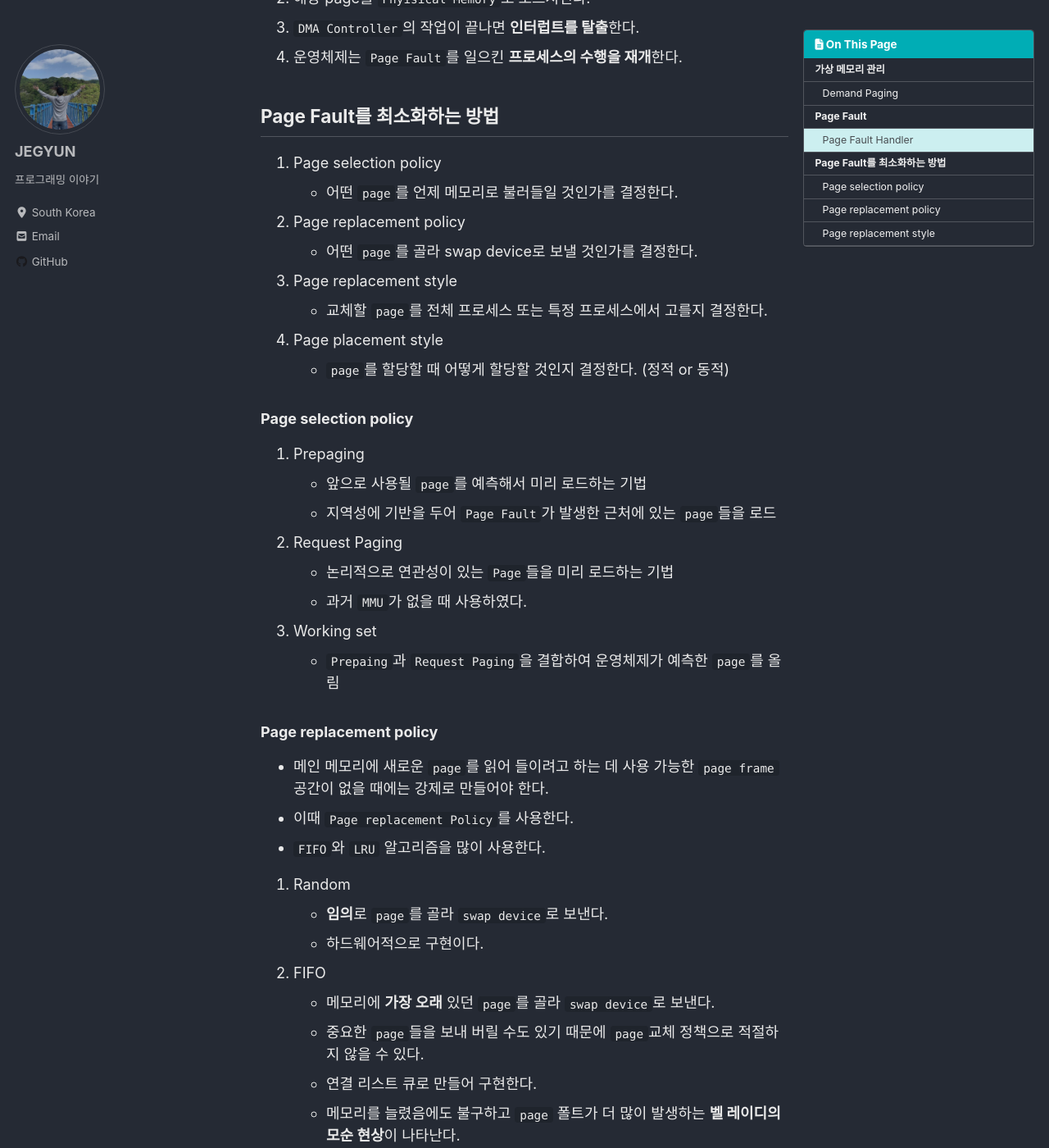
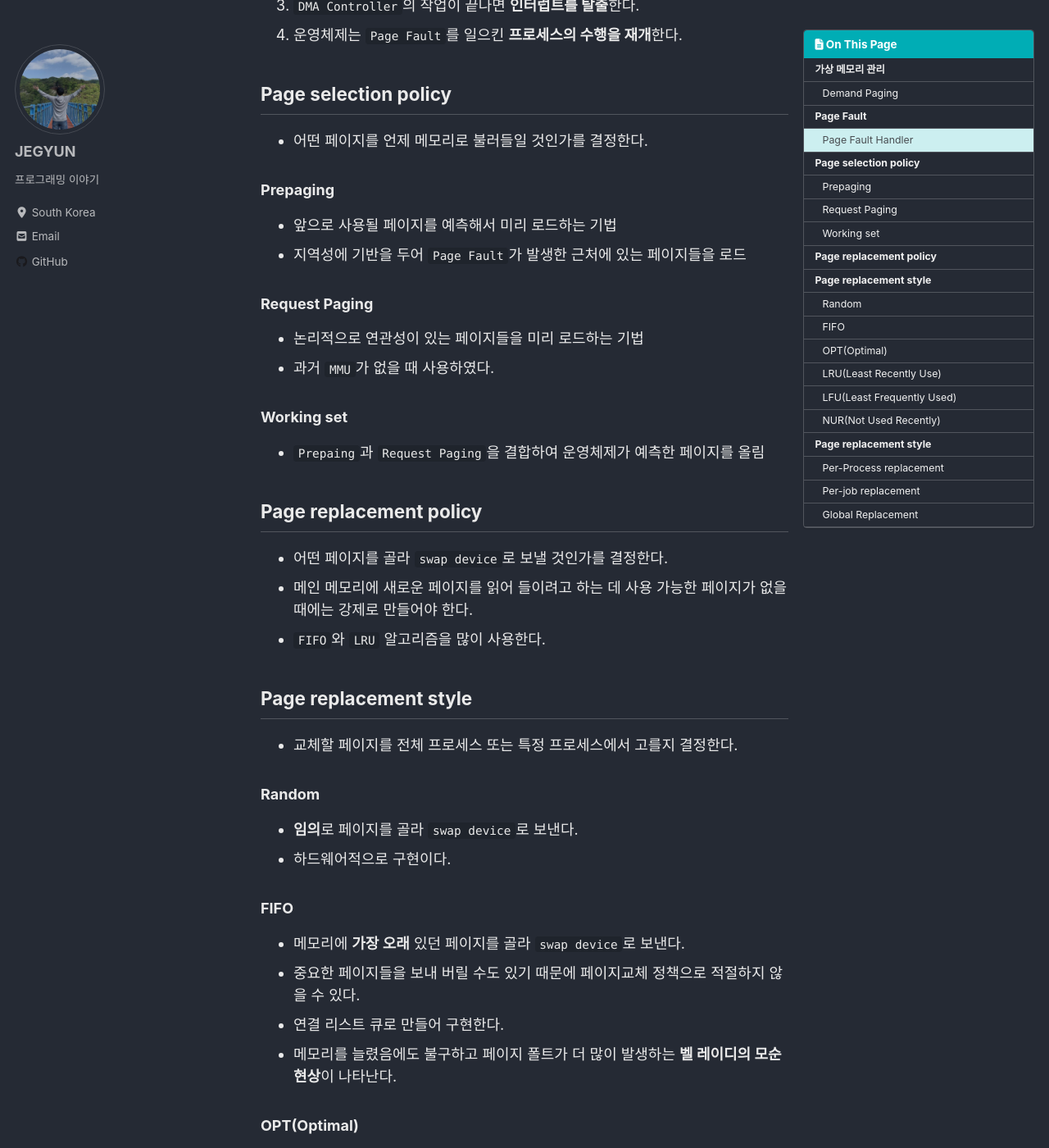
Before and after one commit to tdm1223/tdm1223.github.io, a Jekyll site: the page built from _posts/OperatingSystem/2021-04-18-OS11.md, in a window 1280 px wide and 1400 px high, scrolled down 1139 px. Shown: the whole window at 82% size. Built offline with Jekyll 4.4.1, drawn with Linux system fonts in a browser that asks for light colours; cached includes are drawn as plain includes; nearby versions of some CDN libraries; comment, search, counter and statistics services are not loaded; some of the changed text lies outside the part shown.

Commit message:
Update OS10, OS11

```diff
--- a/_posts/OperatingSystem/2021-04-18-OS11.md
+++ b/_posts/OperatingSystem/2021-04-18-OS11.md
@@ -19,101 +19,97 @@ toc: true
 ---
 
 ## 가상 메모리 관리
-- 프로그램이 필요로 하는 모든 메모리가 `physical memory`에 있을 필요는 없고 **프로그램의 일부**만이 실행을 위한 `memory`를 필요로 한다.
-- `physical memory`로부터 `logical memory`를 분리한다.
-  - `logical` 주소 공간은 `physical` 주소 공간보다 훨씬 클 수 있다.
+- 프로그램이 필요로 하는 모든 메모리가 물리 메모리에 있을 필요는 없고 **프로그램의 일부**만이 실행을 위한 메모리를 필요로 한다.
+- 물리 메모리로부터 논리 메모리를 분리한다.
+  - 논리 주소 공간은 물리 주소 공간보다 훨씬 클 수 있다.
 - 가상 메모리는 `Demand Paging`과 `Demand Segmentation`을 통해 구현될 수 있다.
 
 ### Demand Paging
-- 프로그램이 필요로 하는 모든 메모리가 `physical memory`에 있어야 하는 것은 아니다.
+- 프로그램이 필요로 하는 모든 메모리가 물리 메모리에 있어야 하는 것은 아니다.
 - 프로그램은 지역성을 가지고 있기 때문에 필요한 것만 물리 메모리에 올려서 사용한다.
   - 프로그램은 **가장 최근에 접근했던 데이터**를 다시 접근하는 경향이 있다.
   - **최근에 참조했던 데이터 근처의 주소**를 참조하는 경향이 있다는 것이다.
 - 프로그램의 지역성 때문에 `Demand Paging`이 가능하다.
-- `Demand Paging`은 자주 액세스 되는 page들만 필요할 때 읽어 들이는 것이다.
+- `Demand Paging`은 자주 액세스 되는 페이지들만 필요할 때 읽어 들이는 것이다.
 
 ## Page Fault
-- 가상 주소가 가리키는 page가 `physical Memory`에 없어서 **프로세스가 더 이상 진행할 수 없는 상태**를 운영체제에게 알려주는 **인터럽트**이다.
-- `Page Fault`가 발생하면 수행 중이던 프로세스는 차단이 되고 `Page Fault handler`가 나타난다.
+- 가상 주소가 가리키는 페이지가 물리 메모리에 없어서 **프로세스가 더 이상 진행할 수 없는 상태**를 운영체제에게 알려주는 **인터럽트**이다.
+- `Page Fault`가 발생하면 수행 중이던 프로세스는 차단 되고 `Page Fault handler`가 나타난다.
 
 ### Page Fault Handler
-1. `DMA Controller`에게 해당 page의 주소를 전달한다.
-2. 해당 page를 `Phyisical Memory`로 로드시킨다.
+1. `DMA Controller`에게 해당 페이지의 주소를 전달한다.
+2. 해당 페이지를 `Phyisical Memory`로 로드시킨다.
 3. `DMA Controller`의 작업이 끝나면 **인터럽트를 탈출**한다.
 4. 운영체제는 `Page Fault`를 일으킨 **프로세스의 수행을 재개**한다.
 
-## Page Fault를 최소화하는 방법
-1. Page selection policy
-  - 어떤 `page`를 언제 메모리로 불러들일 것인가를 결정한다.
-2. Page replacement policy
-  - 어떤 `page`를 골라 swap device로 보낼 것인가를 결정한다.
-3. Page replacement style
-  - 교체할 `page`를 전체 프로세스 또는 특정 프로세스에서 고를지 결정한다.
-4. Page placement style
-  - `page`를 할당할 때 어떻게 할당할 것인지 결정한다. (정적 or 동적)
+## Page selection policy
+- 어떤 페이지를 언제 메모리로 불러들일 것인가를 결정한다.
 
-### Page selection policy
-1. Prepaging
-- 앞으로 사용될 `page`를 예측해서 미리 로드하는 기법
-- 지역성에 기반을 두어 `Page Fault`가 발생한 근처에 있는 `page`들을 로드
+### Prepaging
+- 앞으로 사용될 페이지를 예측해서 미리 로드하는 기법
+- 지역성에 기반을 두어 `Page Fault`가 발생한 근처에 있는 페이지들을 로드
 
-2. Request Paging
-- 논리적으로 연관성이 있는 `Page`들을 미리 로드하는 기법
+### Request Paging
+- 논리적으로 연관성이 있는 페이지들을 미리 로드하는 기법
 - 과거 `MMU`가 없을 때 사용하였다.
 
-3. Working set
-- `Prepaing`과 `Request Paging`을 결합하여 운영체제가 예측한 `page`를 올림
+### Working set
+- `Prepaing`과 `Request Paging`을 결합하여 운영체제가 예측한 페이지를 올림
 
-### Page replacement policy
-- 메인 메모리에 새로운 `page`를 읽어 들이려고 하는 데 사용 가능한 `page frame` 공간이 없을 때에는 강제로 만들어야 한다.
-- 이때 `Page replacement Policy`를 사용한다.
+## Page replacement policy
+- 어떤 페이지를 골라 `swap device`로 보낼 것인가를 결정한다.
+- 메인 메모리에 새로운 페이지를 읽어 들이려고 하는 데 사용 가능한 페이지가 없을 때에는 강제로 만들어야 한다.
 - `FIFO`와 `LRU` 알고리즘을 많이 사용한다.
 
-1. Random
-- **임의**로 `page`를 골라 `swap device`로 보낸다.
+## Page replacement style
+- 교체할 페이지를 전체 프로세스 또는 특정 프로세스에서 고를지 결정한다.
+
+### Random
+- **임의**로 페이지를 골라 `swap device`로 보낸다.
 - 하드웨어적으로 구현이다.
 
-2. FIFO
-- 메모리에 **가장 오래** 있던 `page`를 골라 `swap device`로 보낸다.
-- 중요한 `page`들을 보내 버릴 수도 있기 때문에 `page`교체 정책으로 적절하지 않을 수 있다.
+### FIFO
+- 메모리에 **가장 오래** 있던 페이지를 골라 `swap device`로 보낸다.
+- 중요한 페이지들을 보내 버릴 수도 있기 때문에 페이지교체 정책으로 적절하지 않을 수 있다.
 - 연결 리스트 큐로 만들어 구현한다.
-- 메모리를 늘렸음에도 불구하고 `page` 폴트가 더 많이 발생하는 **벨 레이디의 모순 현상**이 나타난다.
+- 메모리를 늘렸음에도 불구하고 페이지 폴트가 더 많이 발생하는 **벨 레이디의 모순 현상**이 나타난다.
 
-3. OPT(Optimal)
-- **가장 먼 미래 동안 사용되지 않을** `page`를 골라서 내보낸다.
-- `page`의 로그를 미리 다 알고 있어야 구현이 가능하다.
+### OPT(Optimal)
+- **가장 먼 미래 동안 사용되지 않을** 페이지를 골라서 내보낸다.
+- 페이지의 로그를 미리 다 알고 있어야 구현이 가능하다.
 - 현실적으로 불가능하다.
 
-4. LRU(Least Recently Use)
-- 최근에 **최소로 사용**된 `page`를 `swap device`로 보낸다.
+### LRU(Least Recently Use)
+- 최근에 **최소로 사용**된 페이지를 `swap device`로 보낸다.
 - 프로그램의 지역성에 기반을 두기 때문에 잘 동작한다.
 
-5. LFU(Least Frequently Used)
-- 사용 **빈도가 가장 적은** `page`를 교체하는 기법이다.
-- 활발하게 사용되는 `page`는 사용 횟수가 많아 교체되지 않고 사용된다.
-- 프로그램 실행 초기에 많이 사용된 `page`가 그 후로 사용되지 않을 경우에도 프레임을 계속 차지할 수 있다.
+### LFU(Least Frequently Used)
+- 사용 **빈도가 가장 적은** 페이지를 교체하는 기법이다.
+- 활발하게 사용되는 페이지는 사용 횟수가 많아 교체되지 않고 사용된다.
+- 프로그램 실행 초기에 많이 사용된 페이지가 그 후로 사용되지 않을 경우에도 프레임을 계속 차지할 수 있다.
 
-6. NUR(Not Used Recently)
-- **최근에 사용하지 않은** `page`를 교체하는 기법이다.
-- 최근의 사용 여부를 확인하기 위해서 각 page마다 두 개의 비트, 참조 비트와 변형 비트가 사용된다.
+### NUR(Not Used Recently)
+- **최근에 사용하지 않은** 페이지를 교체하는 기법이다.
+- 최근의 사용 여부를 확인하기 위해서 각 페이지마다 두 개의 비트, 참조 비트와 변형 비트가 사용된다.
 - 참조 비트
-  - `page`가 호출되지 않았을 때는 0, 호출 되었을 때는 1로 지정된다.
+  - 페이지가 호출되지 않았을 때는 0, 호출 되었을 때는 1로 지정된다.
 - 변형 비트
-  - `page`내용이 변경되지 않았을 때는 0, 변경되었을 때는 1로 지정된다.
+  - 페이지내용이 변경되지 않았을 때는 0, 변경되었을 때는 1로 지정된다.
 
-### Page replacement style
+## Page replacement style
+- 페이지를 할당할 때 어떻게 할당할 것인지 결정한다. (정적 or 동적)
 - 메모리 할당 스타일을 말한다.
 
-1. Per-Process replacement
+### Per-Process replacement
 - 프로세스 단위
-- 동적으로 현재 메모리가 부족한지 아닌지 판단하여 `page`를 프로세스들에게 효과적으로 배분한다.
+- 동적으로 현재 메모리가 부족한지 아닌지 판단하여 페이지를 프로세스들에게 효과적으로 배분한다.
 - 단위 시간 동안 발생한 `Page Fault`횟수로 확인한다.
 - `Page Fault`가 많을수록 메모리가 부족하다.
 
-2. Per-job replacement
+### Per-job replacement
 - 유저 단위
 - 다른 `Job`을 보호해 줄 수 있지만 미리 할당을 했기 때문에 `job`마다 메모리 불공평이 있을 수 있다.
 
-3. Global Replacement
+### Global Replacement
 - 시스템 단위
 - 같은 시스템 내에서 한 프로세스가 메모리를 지나치게 쓴다면 나머지에게 악영향을 준다.
```
Also changed, not shown: _posts/OperatingSystem/2021-03-13-OS10.md (+25 -30 lines).
